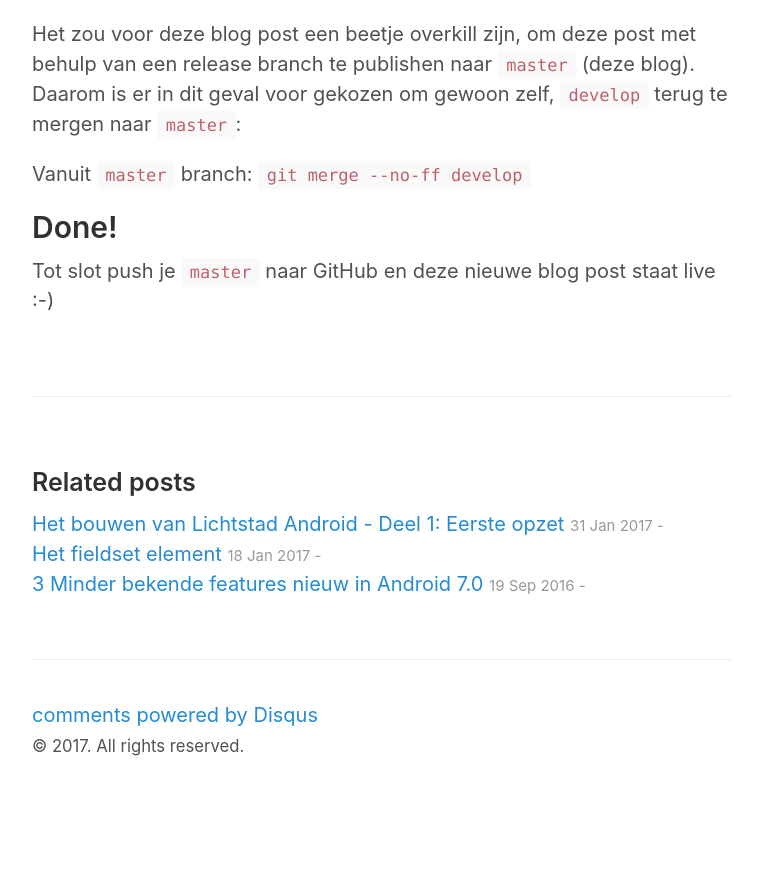
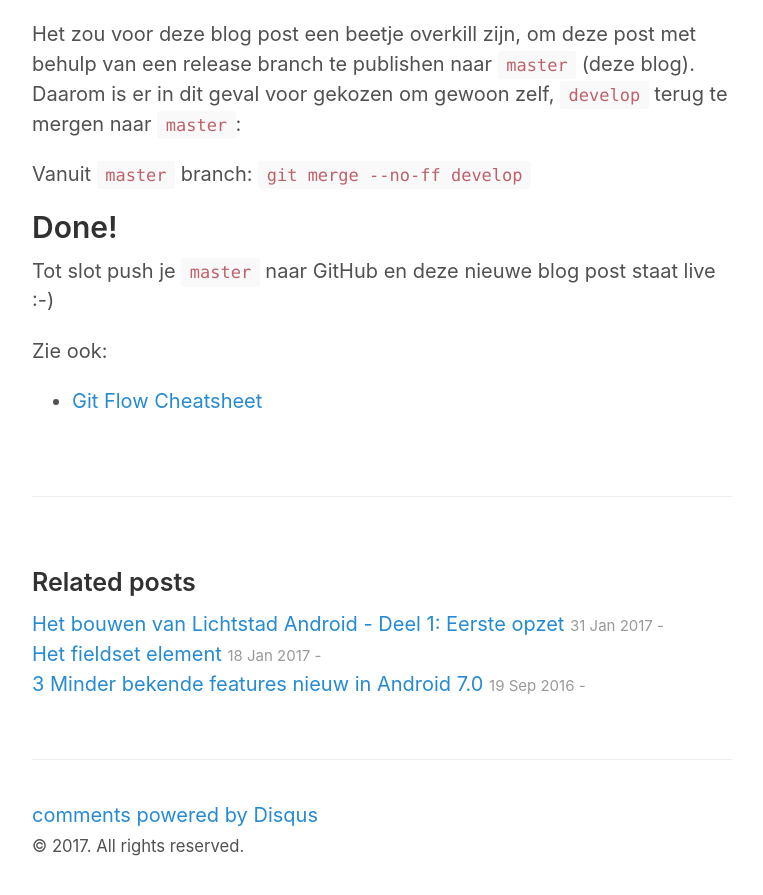
Before and after one commit to move4mobile/geekbites, a Jekyll site: the page built from _posts/2017-01-20-getting-started-with-gitflow.md, in a window 1280 px wide and 900 px high, scrolled down 8586 px. Shown: the top 895 px of the window, without its empty margins (258-1021 px from the left). Built offline with Jekyll 4.4.1, drawn with Linux system fonts in a browser that asks for light colours; comment, search, counter and statistics services are not loaded; before the commit the page ends 9386 px from its top, so only the background shows below that.

Commit message:
Add related link to post (Git Flow Cheatsheet)

```diff
--- a/_posts/2017-01-20-getting-started-with-gitflow.md
+++ b/_posts/2017-01-20-getting-started-with-gitflow.md
@@ -200,3 +200,7 @@ Vanuit `master` branch:
 
 ## Done!
 Tot slot push je `master` naar GitHub en deze nieuwe blog post staat live :-)
+
+Zie ook:
+
+* [Git Flow Cheatsheet](http://danielkummer.github.io/git-flow-cheatsheet/)
```
